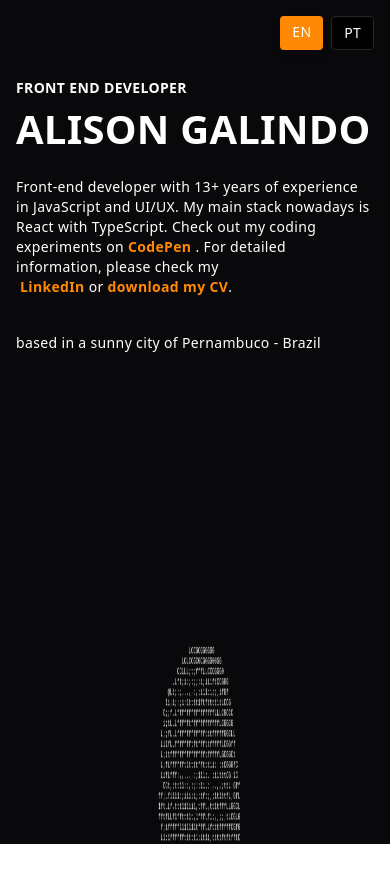
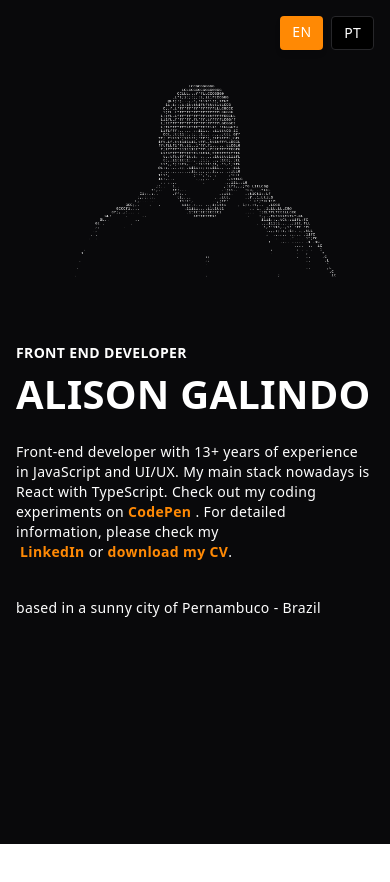
Before and after one commit to alissonrgalindo/AlissonGalindo, a Next.js app: page /en in a window 390 px wide. Shown: the top 882 px of the page. After the commit the page ends 844 px from the top, so only its background shows below. Built offline with nearby package versions, Linux system fonts and the light colour scheme.

Commit message:
fix: mobile

```diff
--- a/src/components/Hero/index.tsx
+++ b/src/components/Hero/index.tsx
@@ -23,7 +23,7 @@ export default function Hero({
       <LanguageSwitcher currentLocale={lang} />
       <main
         id="main-content"
-        className="relative pointer-events-none max-w-[1200px] h-screen px-4 md:px-8 py-10 mx-auto grid grid-cols-1 md:grid-cols-[1fr_550px] gap-6 md:gap-12 z-10"
+        className="flex flex-col-reverse justify-end relative pointer-events-none max-w-[1200px] h-screen px-4 md:px-8 py-10 mx-auto md:grid md:grid-cols-1 md:grid-cols-[1fr_550px] gap-6 md:gap-12 z-10"
         aria-labelledby="hero-title"
       >
         <div className="flex flex-col justify-center py-10 md:py-0 select-none text-white">
--- a/src/components/ImageAscii/index.tsx
+++ b/src/components/ImageAscii/index.tsx
@@ -231,8 +231,8 @@ export default function AsciiConverter() {
   };
 
   return (
-    <div className="min-h-screen w-full ">
-      <div className="flex flex-col lg:flex-row min-h-screen w-full overflow-hidden ">
+    <div className="w-full">
+      <div className="flex flex-col lg:flex-row w-full overflow-hidden ">
         {/* ASCII Art Preview */}
         <div className="flex-1 flex items-center justify-center overflow-hidden">
           {loading ? (
@@ -250,7 +250,7 @@ export default function AsciiConverter() {
               className="select-text mix-blend-difference"
               style={{
                 width: "80dvw",
-                height: "80dvh",
+                height: "auto",
                 fontSize: "1rem",
                 lineHeight: "1rem",
                 fontFamily: "monospace",
```
